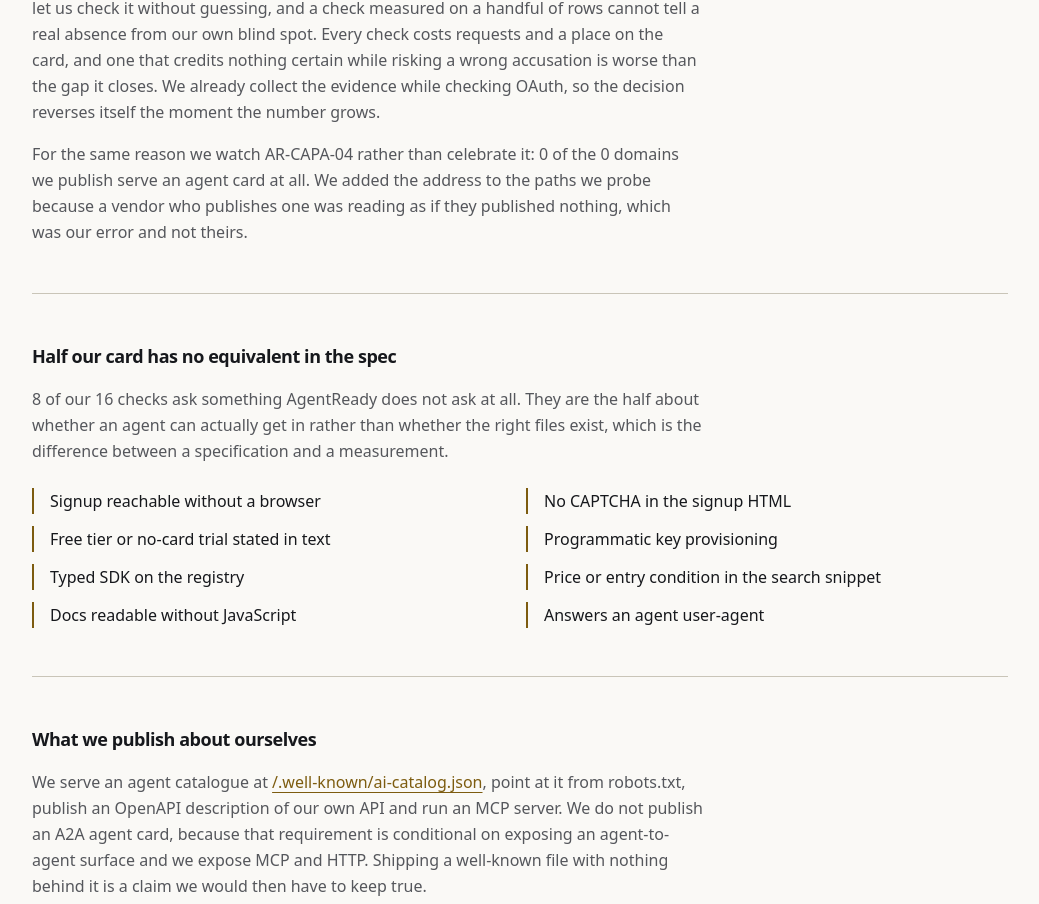
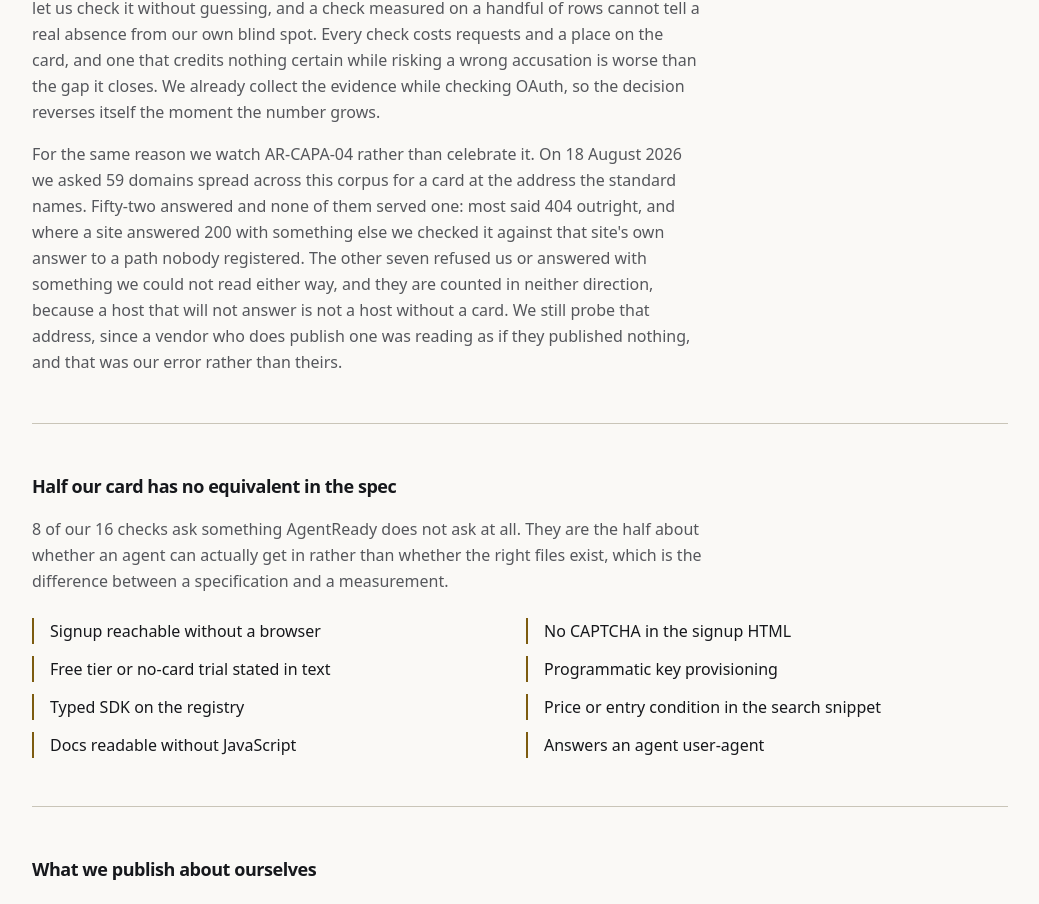
Before and after one commit to krystiangw/stackpick, a Next.js app: page /standard in a window 1280 px wide. Shown: the part 1577-2481 px from the top of the page, without its empty margins (120-1159 px from the left). Built offline with nearby package versions, Linux system fonts and the light colour scheme; no server answers; the database is empty; what async_hooks, undici would draw is missing.

Commit message:
feat(standard): mapowanie MUST-ow i liczba karty A2A z zapytania, nie z pamieci

```diff
--- a/src/app/standard/page.tsx
+++ b/src/app/standard/page.tsx
@@ -1,7 +1,7 @@
 import type { Metadata } from 'next'
 import Link from 'next/link'
 import { headers } from 'next/headers'
-import { CHECKS, usableEntryPoints } from '@/lib/score'
+import { CHECKS } from '@/lib/score'
 import { publishedCorpus } from '@/lib/published'
 import { recordVisit } from '@/lib/visits'
 import { SITE_URL } from '@/lib/site'
@@ -95,14 +95,6 @@ export default async function StandardPage() {
   // Counted from what the scan found at each address, not from the sentence it wrote. Reading the
   // published detail instead gave 2, because a domain serving several of these files is described
   // by whichever one the sentence names first: a number about our prose rather than about them.
-  // Through the same filter the check uses, not the raw findings: a site that answers every path
-  // with its app shell has an apparent hit at every address, and counting those would publish app
-  // shells as agent cards.
-  const withCard = corpus.reports.filter((report) =>
-    // The address AR-CAPA-04 names and no other. `/.well-known/agent.json` is an older, separate
-    // file we also probe, and counting it here would inflate a statistic about this requirement.
-    usableEntryPoints(report.findings).some((path) => path.includes('agent-card.json')),
-  ).length
   const labelOf = (id: string) => CHECKS.find((check) => check.id === id)?.label ?? id
   recordVisit('/standard', (await headers()).get('user-agent'))
 
@@ -170,9 +162,13 @@ export default async function StandardPage() {
           moment the number grows.
         </p>
         <p className="mt-4 max-w-2xl leading-relaxed text-ink-soft">
-          For the same reason we watch AR-CAPA-04 rather than celebrate it: {withCard} of the {corpus.reports.length}{' '}
-          domains we publish serve an agent card at all. We added the address to the paths we probe because a vendor
-          who publishes one was reading as if they published nothing, which was our error and not theirs.
+          For the same reason we watch AR-CAPA-04 rather than celebrate it. On {READ_ON} we asked 59 domains spread
+          across this corpus for a card at the address the standard names. Fifty-two answered and none of them served
+          one: most said 404 outright, and where a site answered 200 with something else we checked it against that
+          site&apos;s own answer to a path nobody registered. The other seven
+          refused us or answered with something we could not read either way, and they are counted in neither
+          direction, because a host that will not answer is not a host without a card. We still probe that address, since a vendor who does publish one was
+          reading as if they published nothing, and that was our error rather than theirs.
         </p>
       </section>
 
--- a/src/lib/score.ts
+++ b/src/lib/score.ts
@@ -92,11 +92,12 @@ function everyNamespaceFakesFor(f: ScanFindings): boolean {
 /**
  * The entry files a scan may be believed about, which is not the same list as the one it found.
  *
- * Exported because /standard counts how many vendors serve an agent card, and counting the raw
- * findings there published app shells as agent cards. One concept computed in two places drifts
- * exactly where it hurts, and this project has the scars to prove it.
+ * Named rather than inlined because a page once counted the raw findings to say how many vendors
+ * serve an agent card, and app shells came out as agent cards. That count is gone: a direct probe
+ * of 59 domains found none where the stored figure implied about four, so the number published now
+ * comes from asking the address rather than from reading our own storage.
  */
-export function usableEntryPoints(f: ScanFindings): string[] {
+function usableEntryPoints(f: ScanFindings): string[] {
   const found = f.funnel.entryPointsFound
   if (!everyNamespaceFakesFor(f)) return found
   return found.filter((entry) => entry.startsWith('http') && !entry.startsWith(f.site))
```
Also changed, not shown: scripts/audit-agent-card.mts (added), scripts/rules.mts, 1 other file (tests, documents, lock files or other folders).
